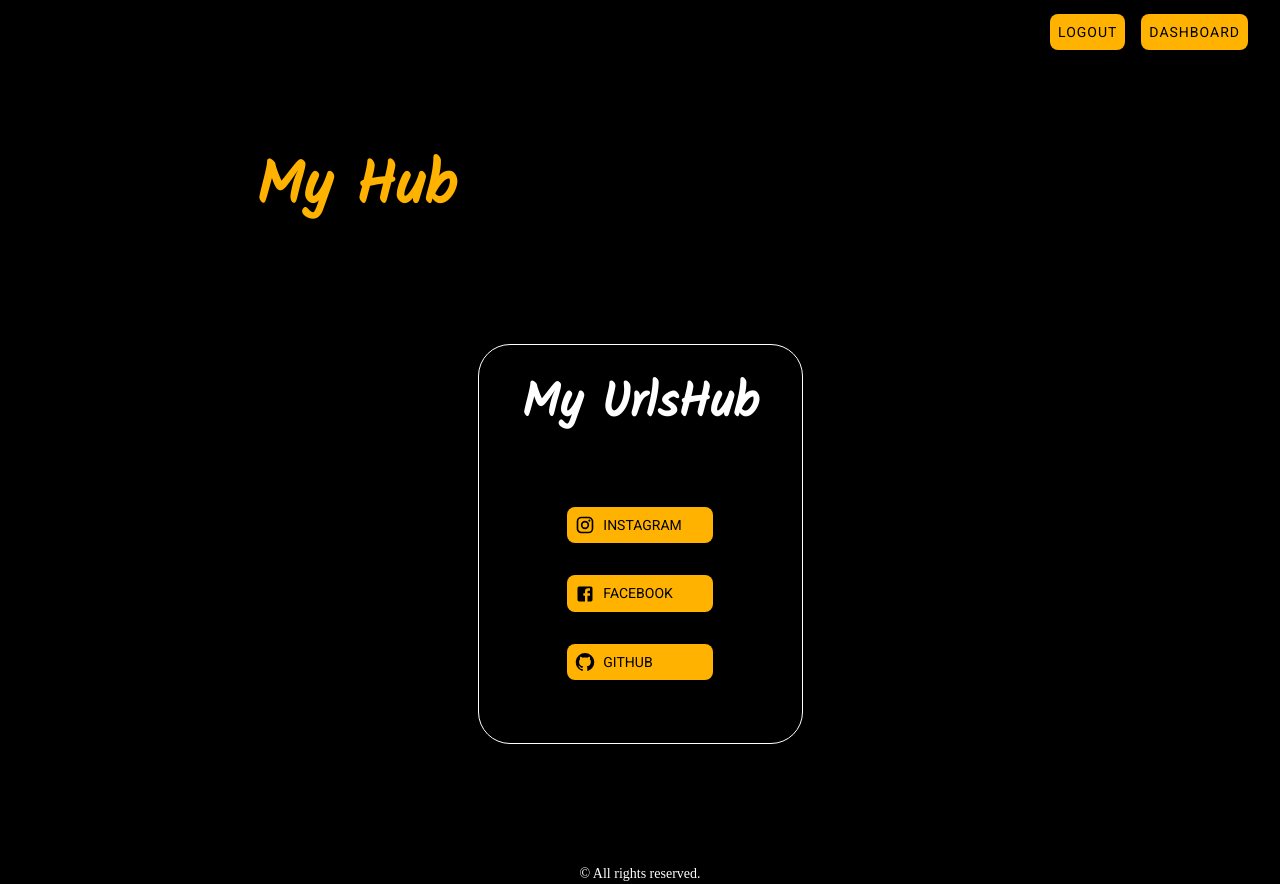
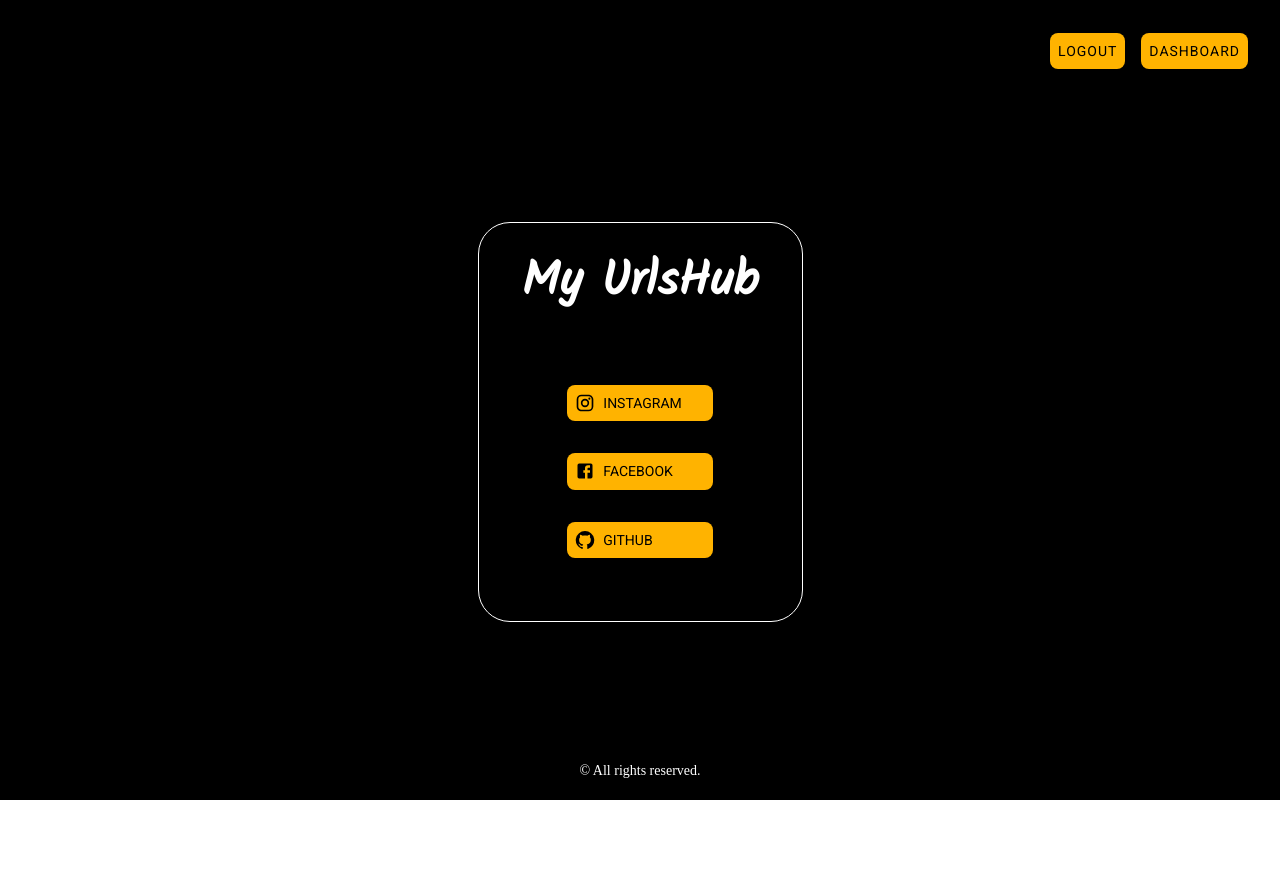
Before and after one commit to santiagobenfatto/urlhub, a React (Vite) app: page /hub in a window 1280 px wide. After the commit the page ends 800 px from the top, so only its background shows below. Built offline with nearby package versions, Linux system fonts and the light colour scheme; no server answers.

Commit message:
Tests y hub

```diff
--- a/src/Components/Hub/Hub.jsx
+++ b/src/Components/Hub/Hub.jsx
@@ -37,6 +37,7 @@ const Hub = () => {
                 My UrlsHub
             </Typography>
 
+
         <Stack
         spacing={4}
         sx={{
--- a/src/Components/LinksTable/EditLinkForm.jsx
+++ b/src/Components/LinksTable/EditLinkForm.jsx
@@ -5,6 +5,7 @@ import DynamicIcon from '../Icons/DynamicIcon.jsx'
 import Icons from '../Icons/Icons.jsx'
 import EditIcon from '@mui/icons-material/Edit'
 import CloseIcon from '@mui/icons-material/Close'
+import { addLinkAdapter } from '../../Adapters/links.adapter.js'
 import { addLink as addLinkRedux } from '../../Redux/slices/links.slice.js'
 import { updateLink as updateLinkService } from '../../Service/links.service.js'
 import { useDispatch, useSelector } from 'react-redux'
--- a/src/Components/Shortener/Shortener.jsx
+++ b/src/Components/Shortener/Shortener.jsx
@@ -34,7 +34,6 @@ const Shortener = () => {
         try {
             const existingLinks = getPublicLink()
             if (existingLinks.length >= 1) {
-                addShortURL(existingLinks[0])
                 toast.info(`You've already shortened a link. Please register!`, { theme: 'dark' })
                 return
             }
--- a/src/Pages/UserHub.jsx
+++ b/src/Pages/UserHub.jsx
@@ -20,24 +20,6 @@ function UserHub() {
         }}>
             <LinksProvider>
                 <NavBar currentPage='hub' />
-                <Box sx={{
-                    boxSizing: 'border-box',
-                    display: 'flex',
-                    justifyContent: 'flex-start',
-                    alignItems: 'flex-end',
-                    width: '60%',
-                    height: '20vh'
-                }}>
-                    <Typography
-                        variant='h2'
-                        sx={{
-                            fontFamily: 'kalam',
-                            fontWeight: 600,
-                            color: '#ffb300'
-                        }}>
-                        My Hub
-                    </Typography>
-                </Box>
                 <HubContainer />
                 <Footer />
             </LinksProvider>
--- a/src/Utils/utils.js
+++ b/src/Utils/utils.js
@@ -1,6 +1,5 @@
 const savePublicLink = (link) => {
-  const links = JSON.parse(localStorage.getItem('publicLinks')) || []
-  localStorage.setItem('publicLinks', JSON.stringify([...links, link]))
+  localStorage.setItem('publicLinks', JSON.stringify([link]))
 }
 
 const getPublicLink = () => {
--- a/vite.config.js
+++ b/vite.config.js
@@ -1,3 +1,4 @@
+/// <reference types="vitest" />
 import { defineConfig } from 'vite'
 import react from '@vitejs/plugin-react'
 import path from 'path'
@@ -14,5 +15,12 @@ export default defineConfig({
     rollupOptions: {
       external: ['@mui/icons-material']
     }
+  },
+  test: {
+    environment: 'jsdom',
+    globals: true,
+    setupFiles: ['./tests/setup.js'],
+    css: true,
+    testTimeout: 15000,
   }
 })
```
Also changed, not shown: package.json (+9 -2 lines), 1 other file (tests, documents, lock files or other folders).
